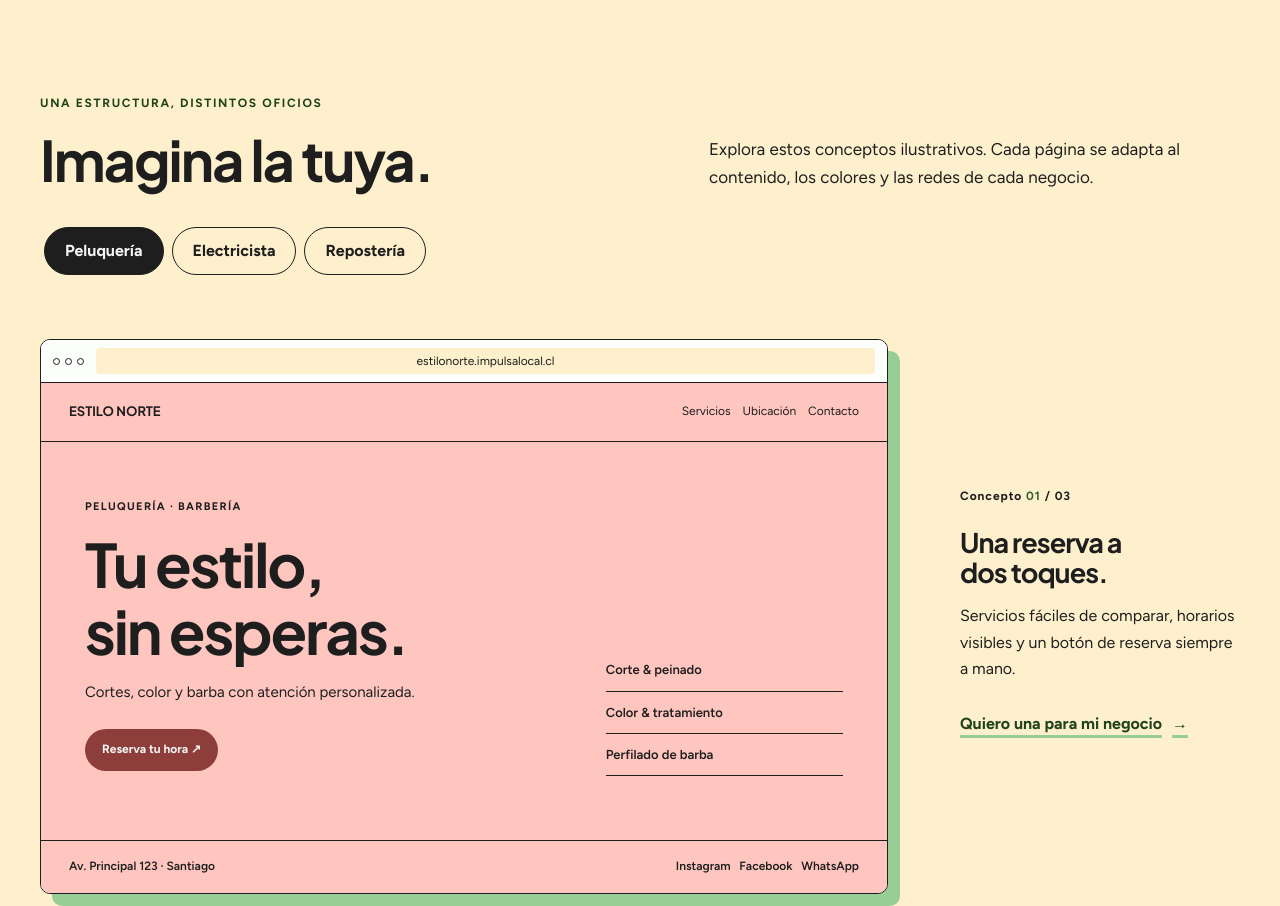
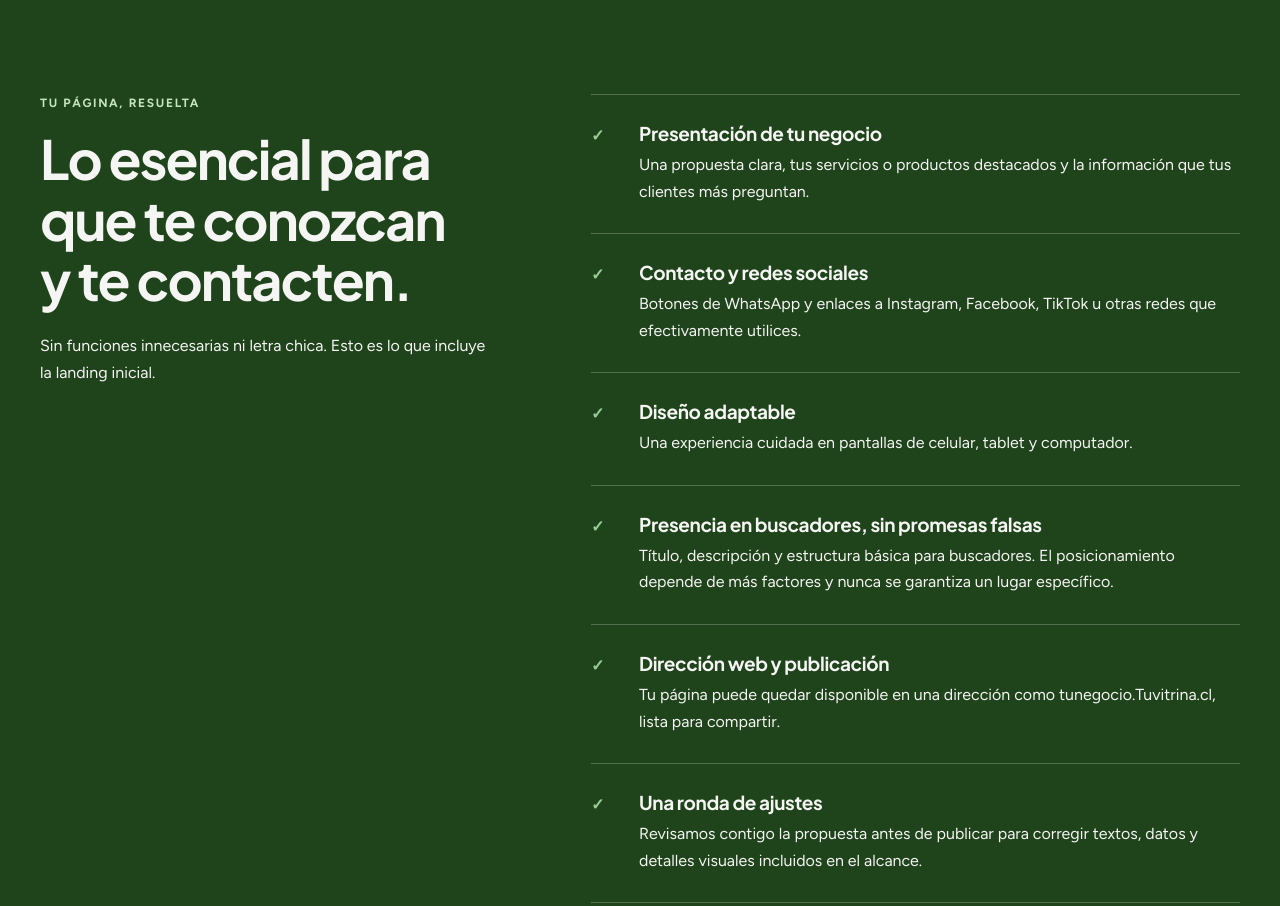
Before and after one commit to charlieuser1/Quickpage.cl, a plain HTML site: page index.html in a window 1280 px wide. Shown: the part 1600-2506 px from the top of the page. Drawn offline with Linux system fonts and the light colour scheme.

Commit message:
correcciones 1

```diff
--- a/index.html
+++ b/index.html
@@ -8,7 +8,7 @@
   <meta property="og:title" content="Impulsa Local — Tu negocio, listo para recibir consultas">
   <meta property="og:description" content="Una landing page clara para presentar tus servicios y convertir visitas en conversaciones por WhatsApp.">
   <meta property="og:type" content="website">
-  <title>Impulsa Local — Landing pages para pymes</title>
+  <title>TuVitrina.cl — Landing pages para pymes</title>
   <link rel="icon" href="./favicon.svg" type="image/svg+xml">
   <link rel="preconnect" href="https://fonts.googleapis.com">
   <link rel="preconnect" href="https://fonts.gstatic.com" crossorigin>
@@ -20,11 +20,10 @@
 
   <header class="site-header" id="inicio">
     <div class="shell header-inner">
-      <a class="brand" href="#inicio" aria-label="Impulsa Local, volver al inicio">impulsa<span>local</span><i aria-hidden="true">.</i></a>
+      <a class="brand" href="#inicio" aria-label="Impulsa Local, volver al inicio">Tu<span>Vitrina</span><i aria-hidden="true">.cl</i></a>
       <nav class="desktop-nav" aria-label="Navegación principal">
         <a href="#incluye">Qué incluye</a>
         <a href="#ejemplos">Ejemplos</a>
-        <a href="#precios">Precios</a>
         <a href="#preguntas">Preguntas</a>
       </nav>
       <a class="button button-small header-cta" href="#contacto">Cotizar mi página <span aria-hidden="true">↗</span></a>
@@ -35,7 +34,6 @@
     <nav class="mobile-nav" id="mobile-menu" aria-label="Navegación móvil" hidden>
       <a href="#incluye">Qué incluye</a>
       <a href="#ejemplos">Ejemplos</a>
-      <a href="#precios">Precios</a>
       <a href="#preguntas">Preguntas frecuentes</a>
       <a class="button" href="#contacto">Quiero mi landing <span aria-hidden="true">↗</span></a>
     </nav>
@@ -50,7 +48,6 @@
           <p class="hero-lead">Creamos una landing page clara, rápida y pensada para celular, con todo lo que tu cliente necesita para conocerte y escribirte por WhatsApp.</p>
           <div class="hero-actions">
             <a class="button" href="#contacto">Quiero mi landing <span aria-hidden="true">→</span></a>
-            <a class="text-link" href="#ejemplos">Ver ejemplos por rubro <span aria-hidden="true">↓</span></a>
           </div>
           <ul class="hero-checks" aria-label="Beneficios principales">
             <li>Publicación incluida</li>
@@ -80,7 +77,7 @@
               </div>
             </div>
           </div>
-          <div class="hero-caption"><span>Tu negocio, con una dirección propia.</span><strong>tunegocio.<span data-config="domain">impulsalocal.cl</span></strong></div>
+          <div class="hero-caption"><span>Tu negocio, con una dirección propia.</span><strong>tuPyme.<span data-config="domain">Tuvitrina.cl</span></strong></div>
         </div>
       </div>
     </section>
@@ -122,53 +119,6 @@
       </div>
     </section>
 
-    <section class="section examples-section" id="ejemplos">
-      <div class="shell">
-        <div class="examples-header">
-          <div>
-            <p class="section-label">UNA ESTRUCTURA, DISTINTOS OFICIOS</p>
-            <h2>Imagina la tuya.</h2>
-          </div>
-          <p>Explora estos conceptos ilustrativos. Cada página se adapta al contenido, los colores y las redes de cada negocio.</p>
-        </div>
-        <div class="demo-tabs" role="tablist" aria-label="Elegir un rubro de ejemplo">
-          <button type="button" role="tab" id="tab-peluqueria" aria-selected="true" aria-controls="demo-panel" data-demo="peluqueria">Peluquería</button>
-          <button type="button" role="tab" id="tab-electricista" aria-selected="false" aria-controls="demo-panel" data-demo="electricista" tabindex="-1">Electricista</button>
-          <button type="button" role="tab" id="tab-reposteria" aria-selected="false" aria-controls="demo-panel" data-demo="reposteria" tabindex="-1">Repostería</button>
-        </div>
-        <div class="demo-stage" id="demo-panel" role="tabpanel" aria-labelledby="tab-peluqueria" data-theme="peluqueria">
-          <div class="demo-browser">
-            <div class="browser-bar">
-              <div class="browser-dots" aria-hidden="true"><span></span><span></span><span></span></div>
-              <div class="address"><span data-demo-field="slug">estilonorte</span>.<span data-config="domain">impulsalocal.cl</span></div>
-            </div>
-            <div class="demo-site">
-              <div class="demo-site-nav"><strong data-demo-field="brand">ESTILO NORTE</strong><span>Servicios&nbsp;&nbsp;&nbsp; Ubicación&nbsp;&nbsp;&nbsp; Contacto</span></div>
-              <div class="demo-site-body">
-                <div>
-                  <p class="demo-kicker" data-demo-field="kicker">PELUQUERÍA · BARBERÍA</p>
-                  <h3 data-demo-field="headline">Tu estilo,<br>sin esperas.</h3>
-                  <p data-demo-field="description">Cortes, color y barba con atención personalizada.</p>
-                  <span class="mock-button demo-button" data-demo-field="cta">Reserva tu hora ↗</span>
-                </div>
-                <div class="demo-services">
-                  <span data-demo-field="service1">Corte &amp; peinado</span>
-                  <span data-demo-field="service2">Color &amp; tratamiento</span>
-                  <span data-demo-field="service3">Perfilado de barba</span>
-                </div>
-              </div>
-              <div class="demo-socials"><span data-demo-field="location">Av. Principal 123 · Santiago</span><span>Instagram&nbsp;&nbsp; Facebook&nbsp;&nbsp; WhatsApp</span></div>
-            </div>
-          </div>
-          <aside class="demo-aside">
-            <span class="demo-count">Concepto <b data-demo-field="number">01</b> / 03</span>
-            <h3 data-demo-field="asideTitle">Una reserva a dos toques.</h3>
-            <p data-demo-field="asideText">Servicios fáciles de comparar, horarios visibles y un botón de reserva siempre a mano.</p>
-            <a class="text-link" href="#contacto">Quiero una para mi negocio <span aria-hidden="true">→</span></a>
-          </aside>
-        </div>
-      </div>
-    </section>
 
     <section class="section included-section" id="incluye">
       <div class="shell included-grid">
@@ -176,7 +126,6 @@
           <p class="section-label section-label-light">TU PÁGINA, RESUELTA</p>
           <h2>Lo esencial para que te conozcan y te contacten.</h2>
           <p>Sin funciones innecesarias ni letra chica. Esto es lo que incluye la landing inicial.</p>
-          <a class="button button-mint" href="#precios">Ver precios <span aria-hidden="true">↓</span></a>
         </div>
         <div class="included-list">
           <article><span aria-hidden="true">✓</span><div><h3>Presentación de tu negocio</h3><p>Una propuesta clara, tus servicios o productos destacados y la información que tus clientes más preguntan.</p></div></article>
@@ -233,7 +182,7 @@
               <span>Pago único</span>
             </div>
             <h3>Landing esencial</h3>
-            <div class="price"><span data-price="setup">$79.990</span><small>CLP</small></div>
+            <div class="price"><span data-price="setup">$60.000</span><small>CLP</small></div>
             <ul>
               <li>Diseño y armado de una landing</li>
               <li>Adaptación a celular y computador</li>
@@ -290,7 +239,7 @@
           </details>
           <details>
             <summary>¿Puedo solicitar cambios después?<span aria-hidden="true"></span></summary>
-            <p>La creación incluye una ronda de ajustes antes de publicar. Con la mantención mensual tienes una modificación menor al mes; cambios de estructura, nuevas secciones o funciones se cotizan según alcance.</p>
+            <p>El servicio incluye una ronda completa de ajustes antes de publicar para asegurarnos de que todo quede tal como lo necesitas. Una vez que el proyecto esté publicado, cualquier modificación adicional la podemos revisar a través de soporte. Según la complejidad de lo que necesites cambiar, evaluaremos juntos si tiene algún costo extra o no.</p>
           </details>
           <details>
             <summary>¿Qué se considera una modificación menor?<span aria-hidden="true"></span></summary>
@@ -353,6 +302,7 @@
       <div>
         <a class="brand brand-footer" href="#inicio">impulsa<span>local</span><i aria-hidden="true">.</i></a>
         <p>Landing pages para pymes y servicios locales de Chile.</p>
+        <p>Soporte: carloandres29@gmail.com</p>
       </div>
       <nav aria-label="Navegación del pie de página">
         <a href="#incluye">Qué incluye</a>
--- a/src/main.js
+++ b/src/main.js
@@ -1,9 +1,9 @@
 // Datos comerciales editables. Reemplazar el número provisional antes de publicar.
 const SITE_CONFIG = {
-  whatsappNumber: "56912345678", // Formato internacional, sin + ni espacios.
-  domain: "impulsalocal.cl",
+  whatsappNumber: "56991740923", // Formato internacional, sin + ni espacios.
+  domain: "Tuvitrina.cl",
   prices: {
-    setup: 79990,
+    setup: 60000,
     monthly: 9990,
   },
 };
```
